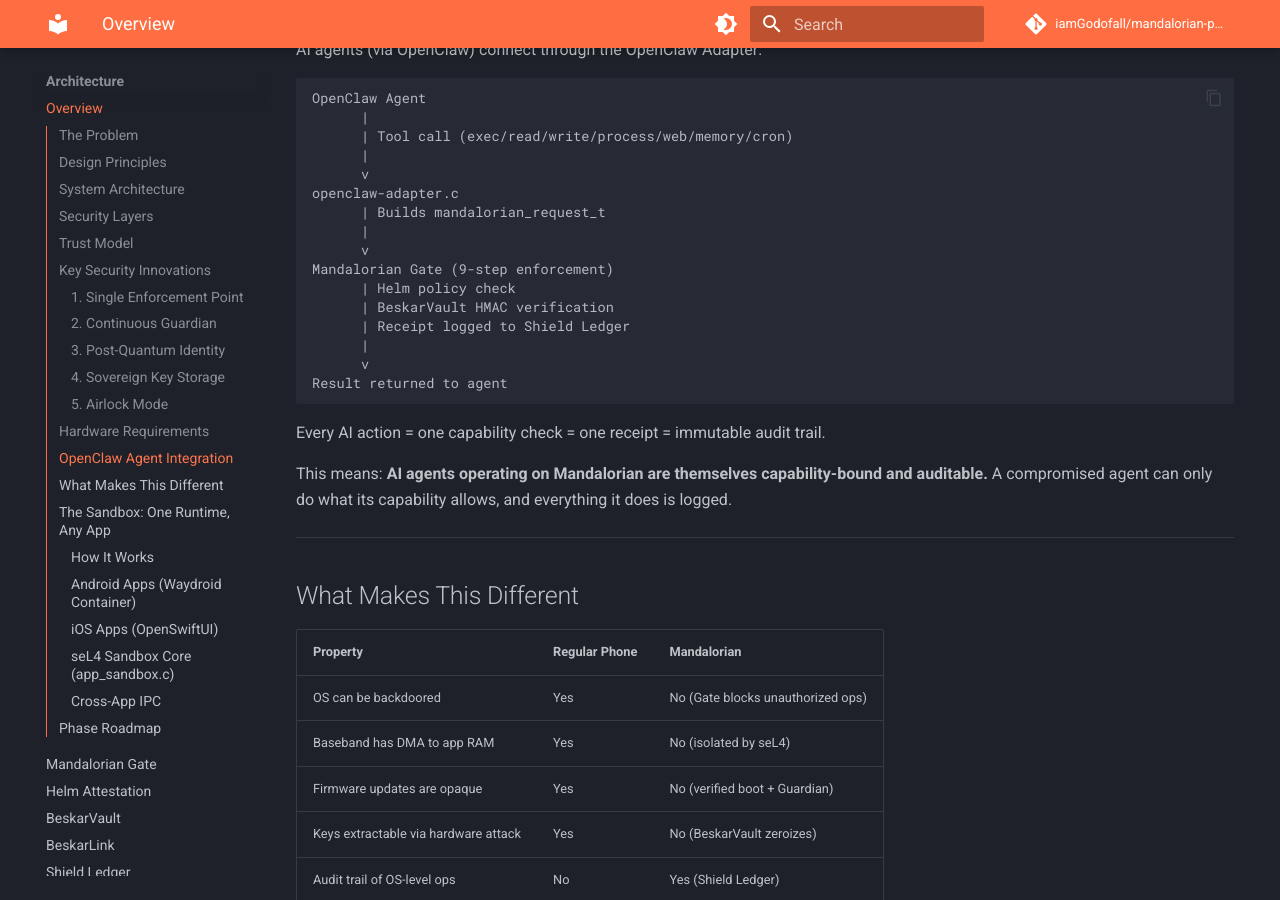
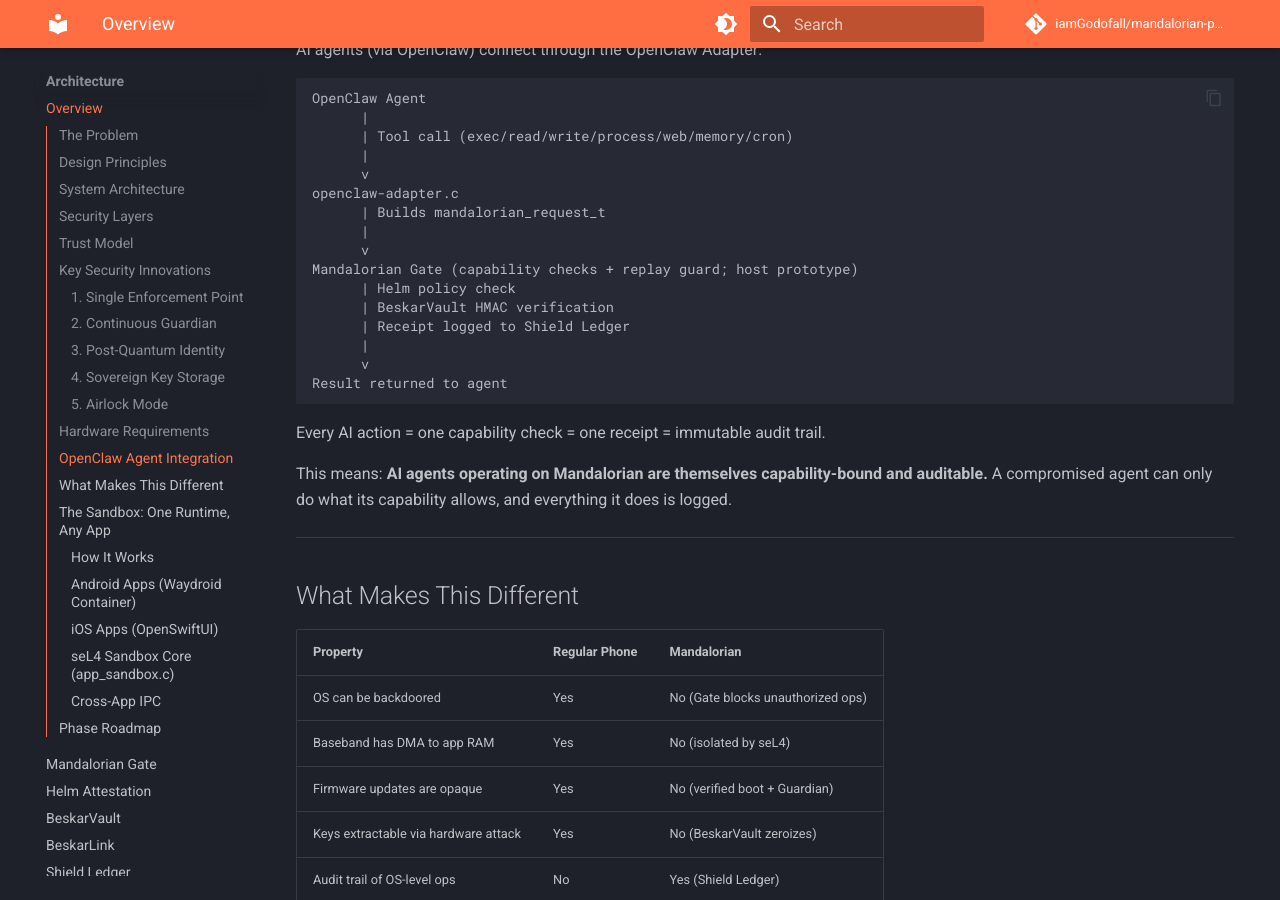
Before and after one commit to iamGodofall/mandalorian-project, an MkDocs documentation site: the page built from docs/architecture/overview.md, in a window 1280 px wide and 900 px high, scrolled down 3859 px. Built offline with MkDocs 1.6.1 and Material for MkDocs 9.7.7, drawn with Linux system fonts in a browser that asks for light colours; comment, search, counter and statistics services are not loaded.

Commit message:
Remove stale nine-step gate claim

```diff
--- a/docs/architecture/overview.md
+++ b/docs/architecture/overview.md
@@ -157,7 +157,7 @@ openclaw-adapter.c
       | Builds mandalorian_request_t
       |
       v
-Mandalorian Gate (9-step enforcement)
+Mandalorian Gate (capability checks + replay guard; host prototype)
       | Helm policy check
       | BeskarVault HMAC verification
       | Receipt logged to Shield Ledger
```
